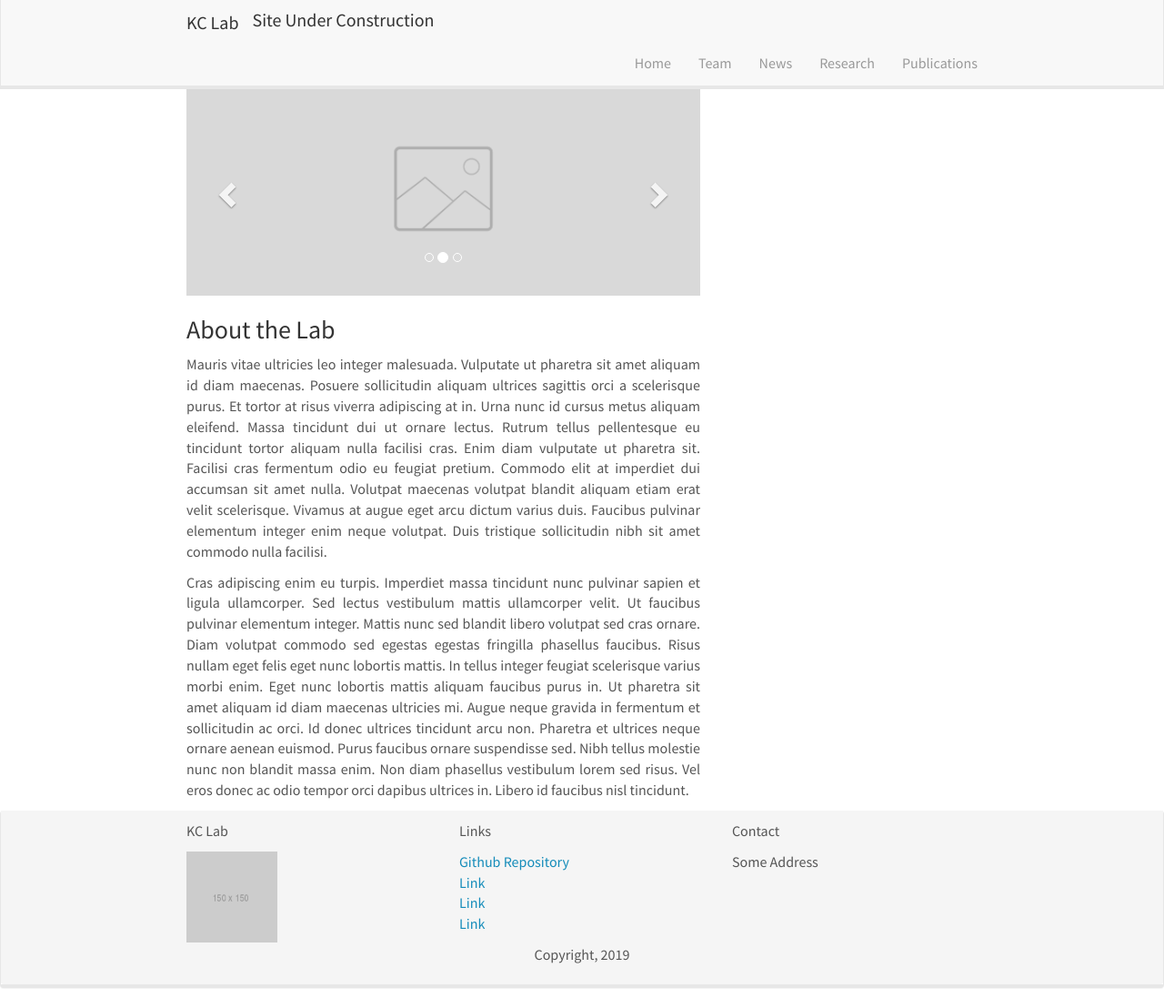
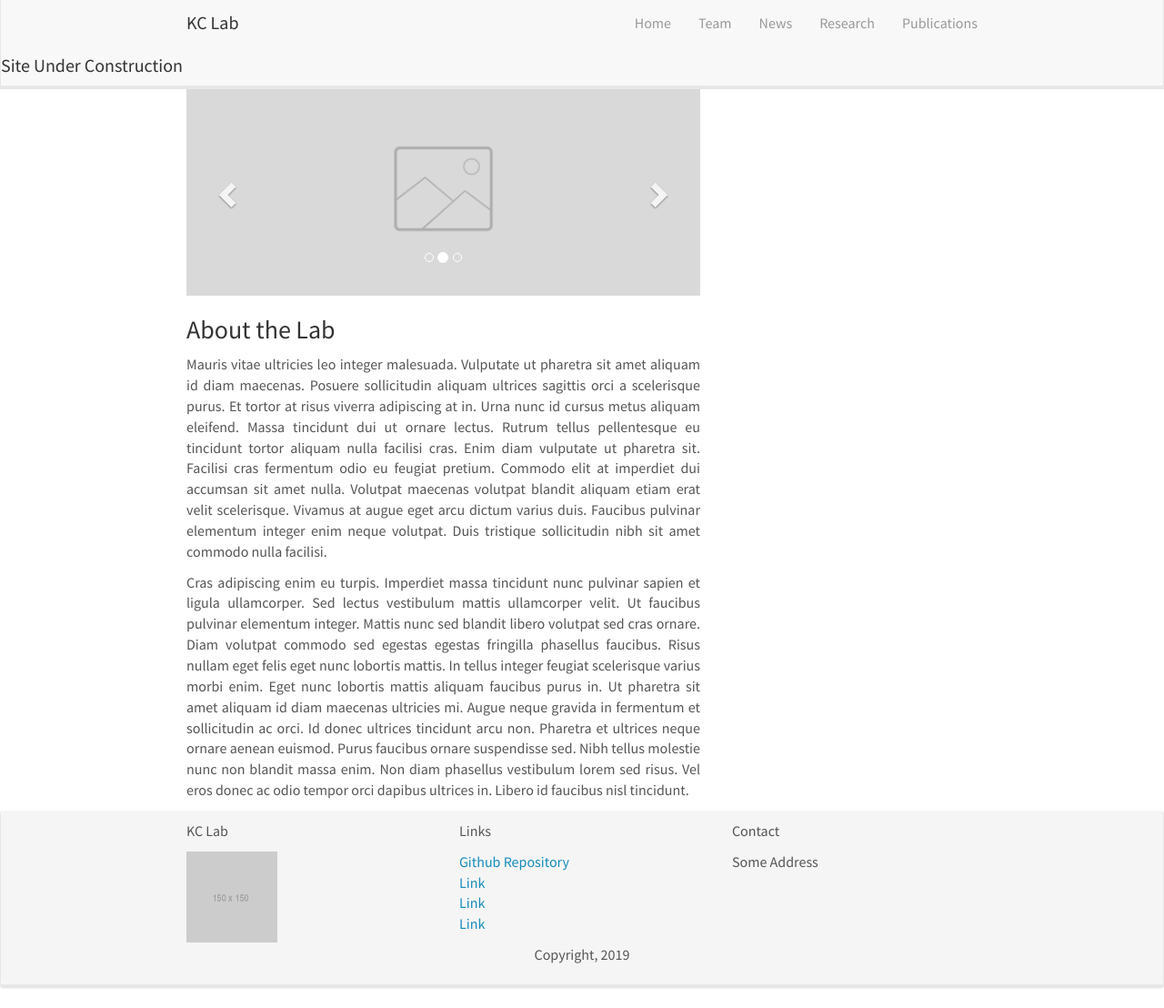
Before and after one commit to pawelparker/KCLabMTU.github.io, a Jekyll site: the page built from _pages/home.md, in a window 1280 px wide and 1108 px high. Shown: the whole window at 91% size. Built offline with Jekyll 4.4.1, drawn with Linux system fonts in a browser that asks for light colours; nearby versions of some CDN libraries; comment, search, counter and statistics services are not loaded.

Commit message:
Update header.html

```diff
--- a/_includes/header.html
+++ b/_includes/header.html
@@ -11,7 +11,7 @@
     <a class="navbar-brand" href="{{ site.url }}{{ site.baseurl }}/">{{ site.title }}</a>
 
 	</div>
-	  <h4 color = "white", bgcolor = "red">Site Under Construction</h4>
+
 	<div class="collapse navbar-collapse" id="navbar-collapse-1">
 	  <ul class="nav navbar-nav navbar-right">
 		<li><a href="{{ site.url }}{{ site.baseurl }}/">Home</a></li>
@@ -22,4 +22,5 @@
 	  </ul>
 	</div>
   </div>
+	 <h4 color = "white", bgcolor = "red">Site Under Construction</h4>
 </div>
```
